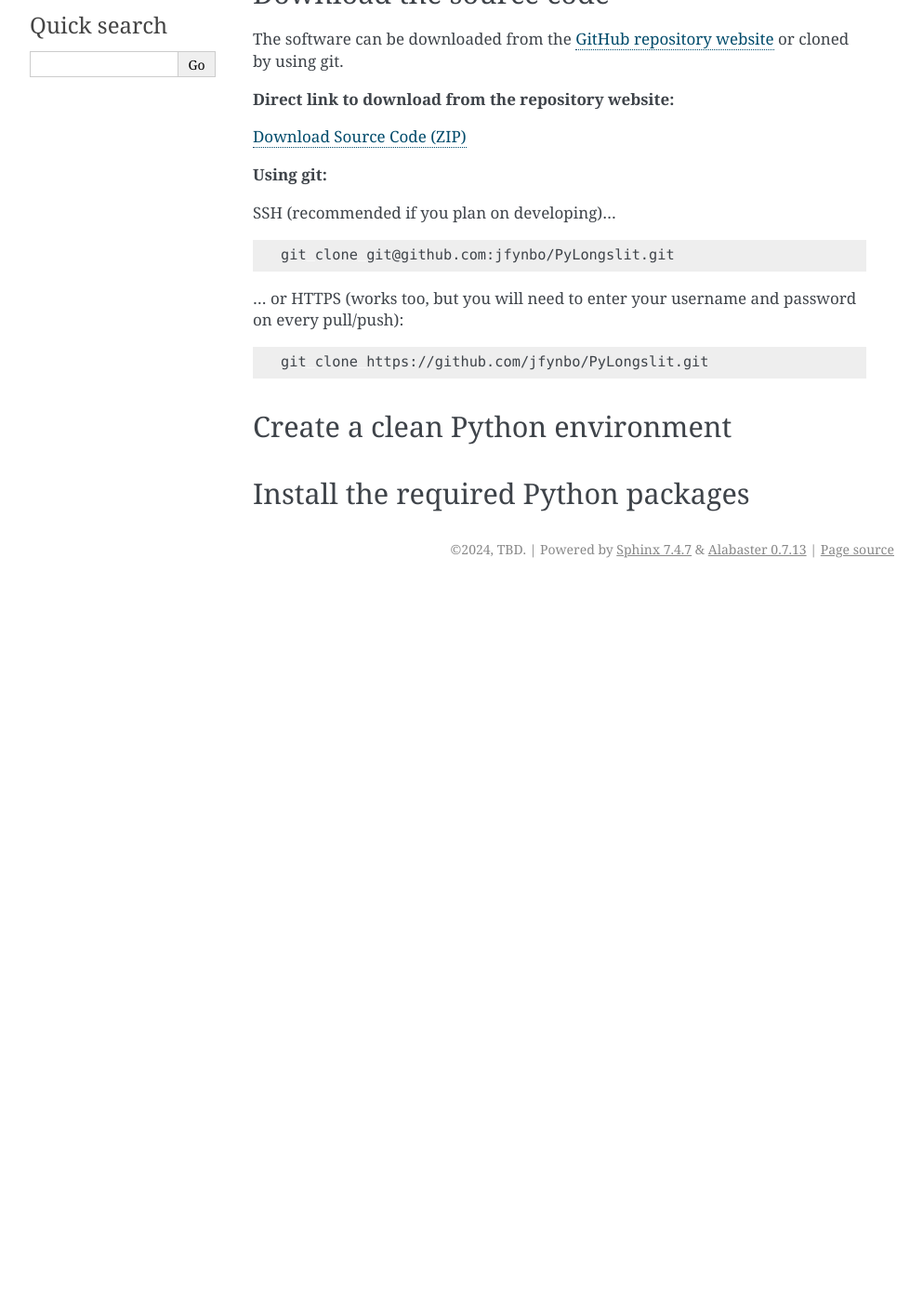
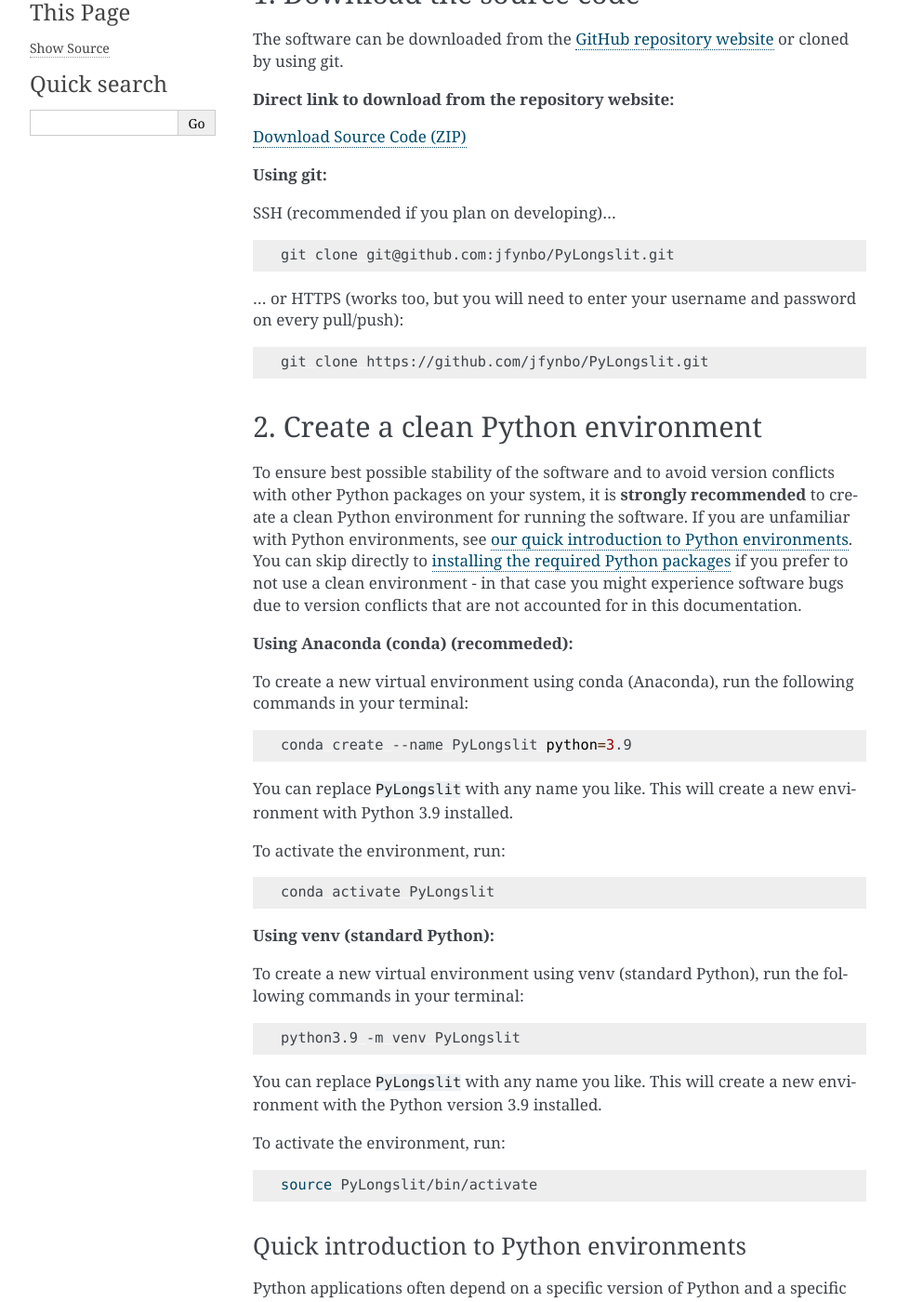
Before and after one commit to jfynbo/PyLongslit, a Sphinx documentation site: the page built from docs/installation.rst, in a window 1280 px wide and 1400 px high, scrolled down 298 px. Shown: the whole window at 93% size, without its empty margins (148-1141 px from the left). Built offline with Sphinx 7.4.7, drawn with Linux system fonts in a browser that asks for light colours; before the commit the page ends 928 px from its top, so only the background shows below that; some of the changed text lies outside the part shown.

Commit message:
starting installation docs

```diff
--- a/docs/installation.rst
+++ b/docs/installation.rst
@@ -40,10 +40,80 @@
 
 .. _venv:
 
-Create a clean Python environment
-=================================
+2. Create a clean Python environment
+====================================
+
+To ensure best possible stability of the software and to avoid version conflicts with other Python packages on your system,
+it is **strongly recommended** to create a clean Python environment for running the software.
+If you are unfamiliar with Python environments, see :ref:`our quick introduction to
+Python environments <envs_quick_into>`. You can skip directly to :ref:`installing the required Python packages <packages>`
+if you prefer to not use a clean environment - in that case you might experience
+software bugs due to version conflicts that are not accounted for in this documentation.
+
+**Using Anaconda (conda) (recommeded):**
+
+To create a new virtual environment using conda (Anaconda), run the following commands in your terminal:
+
+.. code-block:: bash
+
+    conda create --name PyLongslit python=3.9
+
+You can replace ``PyLongslit`` with any name you like. This will create a new environment with Python 3.9 installed.
+
+To activate the environment, run:
+
+.. code-block:: bash
+
+    conda activate PyLongslit
+
+**Using venv (standard Python):**
+
+To create a new virtual environment using venv (standard Python), run the following commands in your terminal:
+
+.. code-block:: bash
+
+    python3.9 -m venv PyLongslit
+
+You can replace ``PyLongslit`` with any name you like. This will create a new environment with the Python version 3.9 installed.
+
+To activate the environment, run:
+
+.. code-block:: bash
+
+    source PyLongslit/bin/activate
+.. _envs_quick_into:
+
+Quick introduction to Python environments
+^^^^^^^^^^^^^^^^^^^^^^^^^^^^^^^^^^^^^^^^^
+
+Python applications often depend on a specific version of Python and a specific set of Python packages.
+These packages can have dependencies on other packages, and these dependencies can have dependencies on other packages, and so on.
+This can lead to a situation where two applications require different versions of the same package, which can cause conflicts.
+By using Python environments, you can create isolated environments where you can install the specific versions of Python and Python
+packages that you need for a specific application. This helps ensure that only the needed packages are installed, and that they do not
+conflict with other applications on your system.
+
+Python environments as created with the commands shown above will be empty, and you will need to install the required packages,
+as described in :ref:`installing the required Python packages <packages>`.
+
+**Note:** The envirornment will need to be activated every time you open a new terminal.
+You can configure your terminal to automatically activate the environment -
+this will not be covered in this documentation - see documentation for your terminal for more information.
+
+In `bash` (Linux/MacOS), prior to activating a specific environment,
+your terminal will start in the `base` environment:
+
+.. code-block:: bash
+
+    (base) user@computer:~$
+
+After activating the environment, the name of the environment will be shown in the terminal prompt:
+
+.. code-block:: bash
+
+    (PyLongslit) user@computer:~$
 
 .. _packages:
 
-Install the required Python packages
+1. Install the required Python packages
 ====================================
```
Also changed, not shown: other parts of docs/installation.rst (+3 -3 lines).
